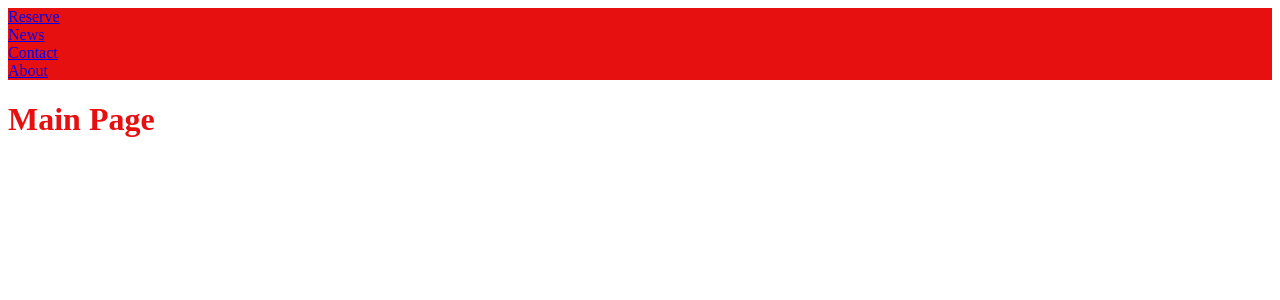
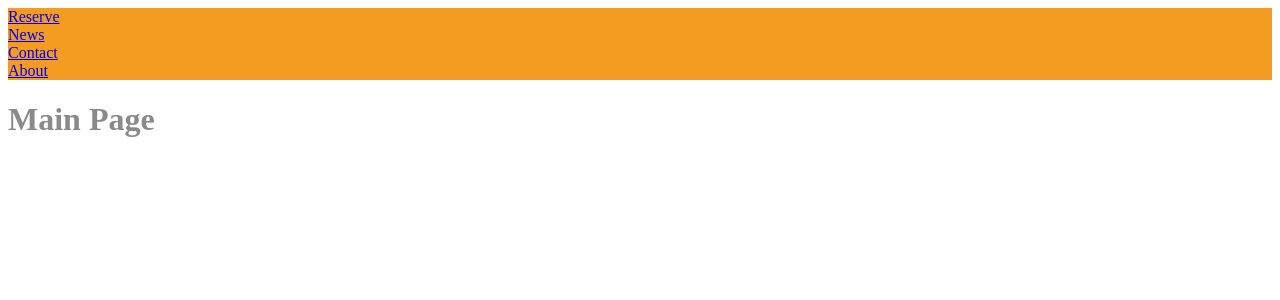
Before and after one commit to mehrshad2002/webonegit, a Django app: page /main/ in a window 1280 px wide. Shown: the top 300 px of the page. Run offline with Django 4.2, Linux system fonts and the light colour scheme.

Commit message:
right css

```diff
--- a/clinic/main/static/main/main.css
+++ b/clinic/main/static/main/main.css
@@ -4,9 +4,9 @@ ul {
     padding: 0; }
 
   .navbarOne {
-    background-color: rgb(230, 16, 16);
+    background-color: rgba(243, 144, 6, 0.89);
     overflow: hidden; }
 
 h1{
-    color:rgb(230, 16, 16)
+    color:rgb(138, 138, 138)
 }
```
